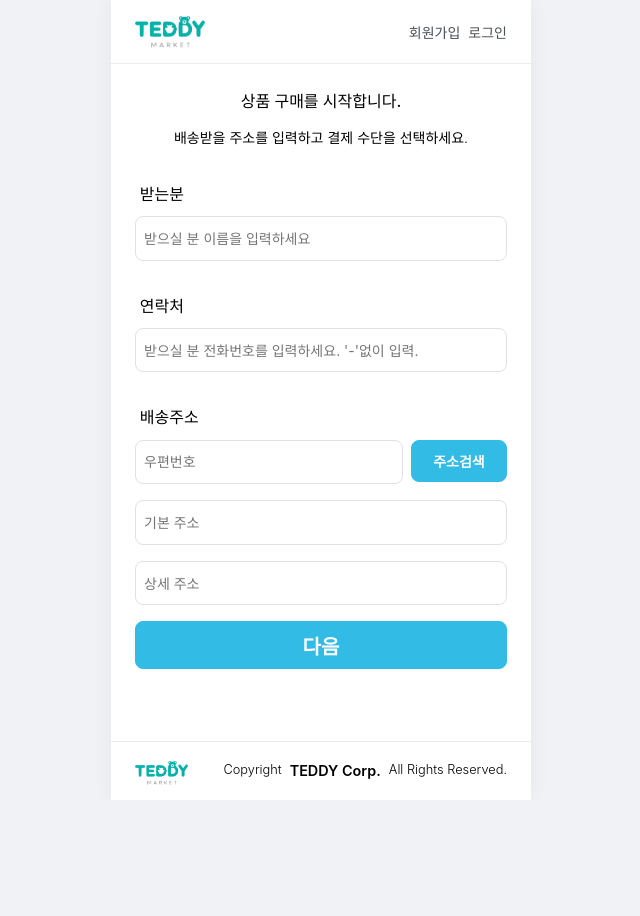
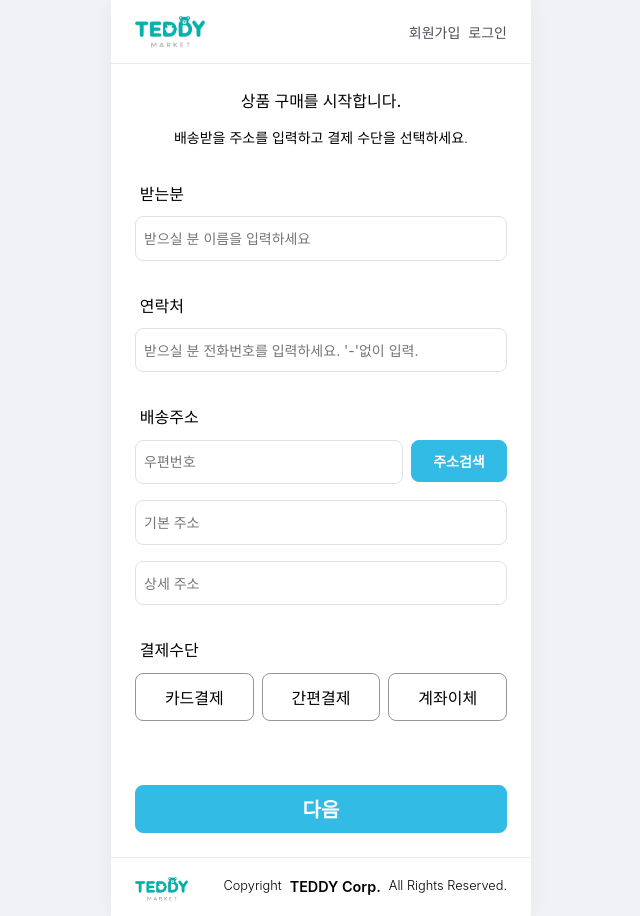
Before and after one commit to anuri01/teddy_market, a React (Vite) app in the folder client/: page /purchase/1 in a window 1280 px wide. Shown: the whole page, without its empty margins (319-959 px from the left). Before the commit the page ends 800 px from the top, so only its background shows below. Built offline with nearby package versions, Linux system fonts and the light colour scheme; no server answers.

Commit message:
feat: 결제 수단 추가 및 배송지 정보 저장 API 수정

```diff
--- a/client/src/pages/PurchasePage.css
+++ b/client/src/pages/PurchasePage.css
@@ -66,3 +66,43 @@
 .prepare-message h1{
     font-size: 1.5rem;
 }
+
+.payment-method-group {
+  padding: 1rem, 0.5rem;
+  margin-bottom: 4rem;
+  display: flex;
+  gap: 0.5rem;
+}
+
+.payment-method {
+  display: none;
+}
+
+.payment-button {
+  font-size: 1rem;
+  font-weight: 400;
+  border: 1px solid #959595;
+  padding: 0 1rem;
+  /* transition: 0.2s; */
+}
+
+.payment-button:hover {
+  border: 2px solid #31BBE5;
+  /* transition: 0.2s; */
+}
+
+#card:checked ~ [for="card"] {
+  background-color:#31BBE5;
+  color: white;
+  border-color: #31BBE5;
+}
+#simple:checked ~ [for="simple"] {
+  background-color:#31BBE5;
+  color: white;
+  border-color: #31BBE5;
+}
+#cash:checked ~ [for="cash"] {
+  background-color:#31BBE5;
+  color: white;
+  border-color: #31BBE5;
+}
--- a/client/src/pages/PurchasePage.jsx
+++ b/client/src/pages/PurchasePage.jsx
@@ -14,6 +14,7 @@ function PurchasePage() {
     const [postalCode, setPostalCode] = useState('');
     const [address1, setAddress1] = useState('');
     const [address2, setAddress2] = useState('');
+    const [ paymentMethod, setPaymentMethod ] = useState('') // 결제 수단(기본값 설정)
 
     const navigate = useNavigate();
 
@@ -29,17 +30,16 @@ function PurchasePage() {
     const handleSubmit = async (e) => {
         e.preventDefault();
         //(다음 단계 : 배송지 정보저장 api 호출)
-        if(!recipientName || !postalCode || !address1) {
-            return toast.error('배송주소와 받는분은 필수 사항입니다.');
+        if(!recipientName || !postalCode || !paymentMethod) {
+            return toast.error('배송주소와 받는분, 결제수단은 필수 사항입니다.');
         }
         try {
-            // const shipData = { postalCode, address1, address2 };
-            const response = await api.put(`/orders/${orderId}/shipping`, { recipientName, postalCode, address1, address2 }); // 객체 정보는 {}로 감싸서 객체로 전달할 것
-            console.log('배송지 저장성공', response.data);
-            // navigate(`/payment/${orderId}`);
+            const shippingAddress = { recipientName, recipientPhone, postalCode, address1, address2 };
+            await api.put(`/orders/${orderId}/shipping`, { shippingAddress, paymentMethod }); // 객체 정보는 {}로 감싸서 객체로 전달할 것
+            navigate(`/payment/${orderId}`);
 
         } catch(error) {
-            console.error('배송지 저장에 실패했습니다.');
+            toast.error('주문 처리중 오류가 발생했습니다.');
         }
     };
 
@@ -66,6 +66,15 @@ function PurchasePage() {
                 </div>
                 <input className="form-input" placeholder="기본 주소" value={address1} readOnly />
                 <input className="form-input" placeholder="상세 주소" value={address2} onChange={e => setAddress2(e.target.value)} />
+                <p className="form-section-title">결제수단</p>
+                <div className="payment-method-group">
+                    <input id="card" type="radio" name="payment" value="card" onChange={(e) => setPaymentMethod(e.target.value)} className="payment-method" />
+                    <label htmlFor="card" className="button payment-button">카드결제</label>
+                    <input id="simple" type="radio" name="payment" value="simple" onChange={(e) => setPaymentMethod(e.target.value)} className="payment-method" />
+                    <label htmlFor="simple" className="button payment-button">간편결제</label>
+                    <input id="cash" type="radio" name="payment" value="cash" onChange={(e) => setPaymentMethod(e.target.value)} className="payment-method" />
+                    <label htmlFor="cash" className="button payment-button">계좌이체</label>
+                </div>
                 <button type="submit" className="button button-primary">다음</button>
 
             </form>
```
Also changed, not shown: 2 other files (tests, documents, lock files or other folders).
